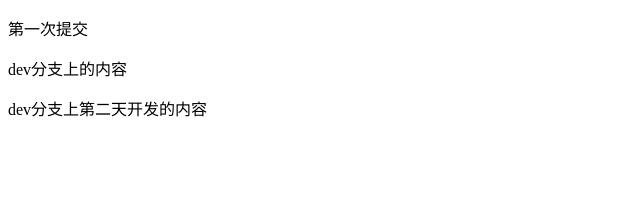
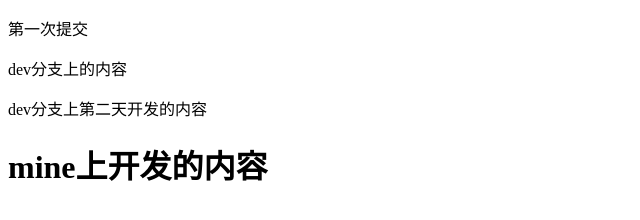
Before and after one commit to carina941314/vue_project, a plain HTML site: page index.html in a window 1280 px wide. Shown: the whole page, without its empty margins (0-640 px from the left). Drawn offline with Linux system fonts and the light colour scheme.

Commit message:
mine上的内容

```diff
--- a/index.html
+++ b/index.html
@@ -10,5 +10,6 @@
      <p>第一次提交</p>
      <p>dev分支上的内容</p>
      <p>dev分支上第二天开发的内容</p>
+    <h1>mine上开发的内容</h1>
 </body>
 </html>
```
